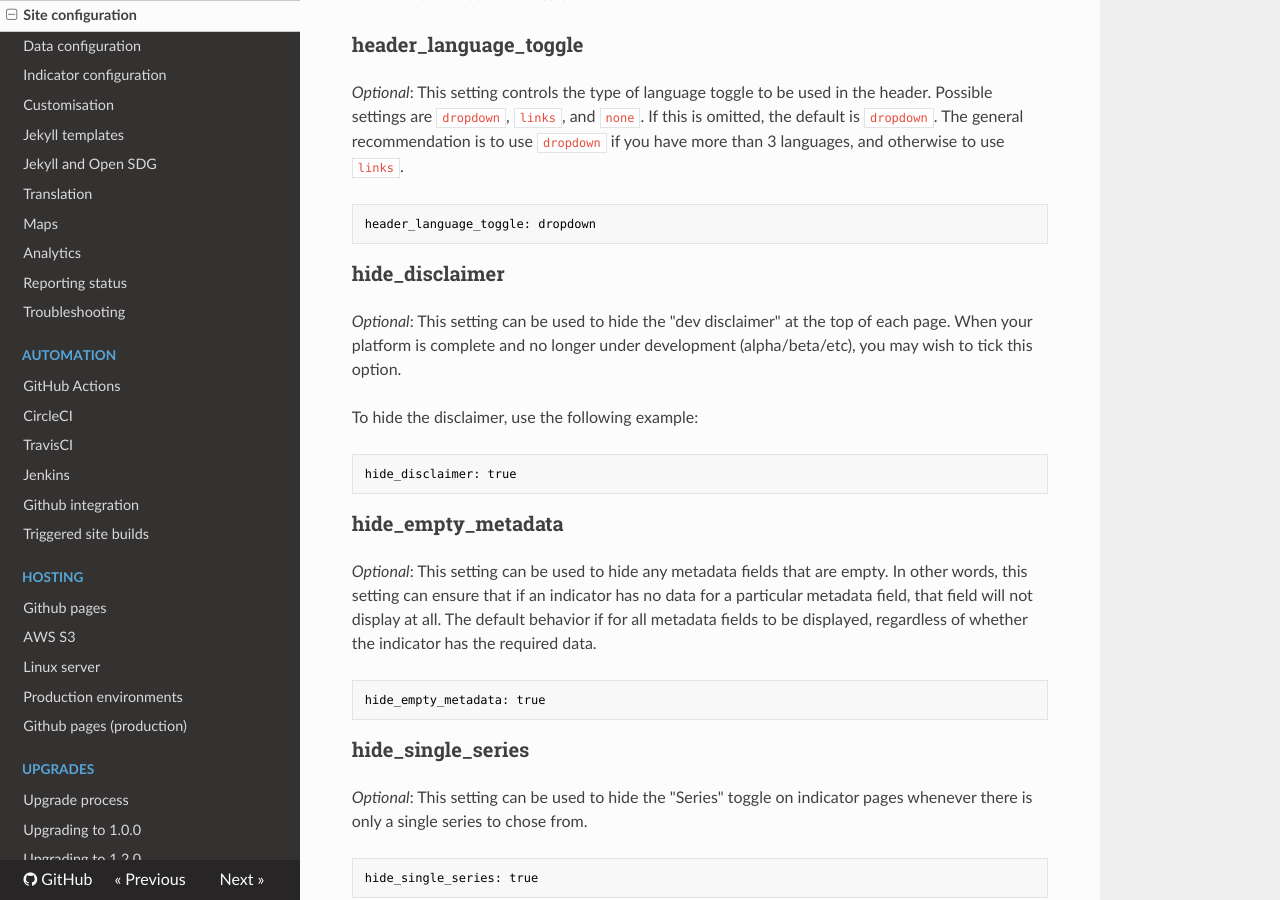
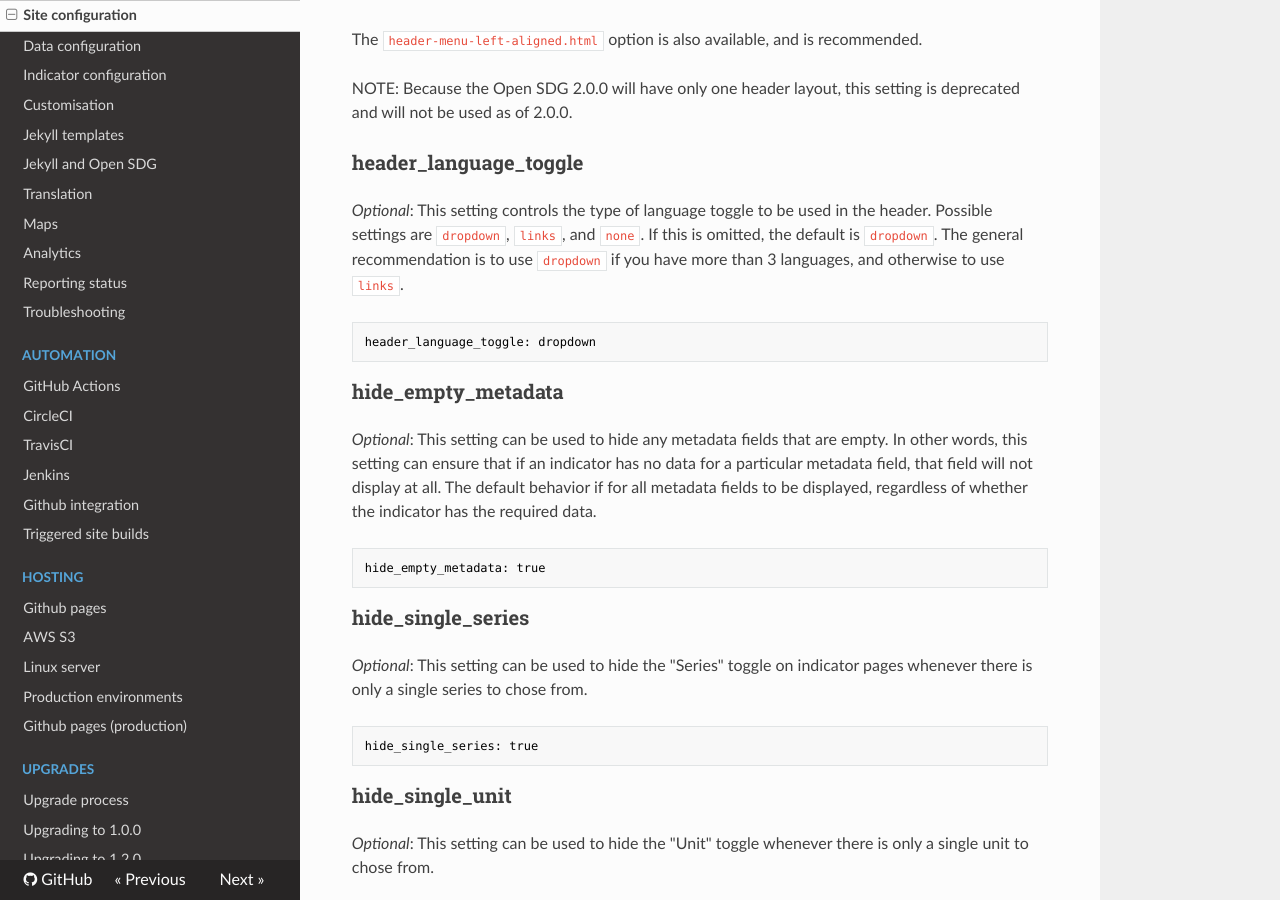
Before and after one commit to open-sdg/open-sdg, an MkDocs documentation site: the page built from docs/configuration.md, in a window 1280 px wide and 900 px high, scrolled down 14230 px. Built offline with MkDocs 1.6.1, drawn with Linux system fonts in a browser that asks for light colours; nearby versions of some CDN libraries; old or Windows-style settings are respelled for this version of MkDocs; some of the changed text lies outside the part shown.

Commit message:
Different config setting and more space when hidden

````diff
--- a/docs/configuration.md
+++ b/docs/configuration.md
@@ -337,6 +337,13 @@
 
 As always, you can use translation keys.
 
+You can also hide the entire disclaimer, like so:
+
+```
+disclaimer:
+  hidden: true
+```
+
 ### email_contacts
 
 **_Required_**: This setting should contain three more (indented) settings for email addresses: `questions`, `suggestions`, and `functional`. This allows the platform to direct users to appropriate inboxes from various parts of your site.
@@ -569,16 +576,6 @@
 
 ```nohighlight
 header_language_toggle: dropdown
-```
-
-### hide_disclaimer
-
-_Optional_: This setting can be used to hide the "dev disclaimer" at the top of each page. When your platform is complete and no longer under development (alpha/beta/etc), you may wish to tick this option.
-
-To hide the disclaimer, use the following example:
-
-```nohighlight
-hide_disclaimer: true
 ```
 
 ### hide_empty_metadata
````
Also changed, not shown: 5 other files.
